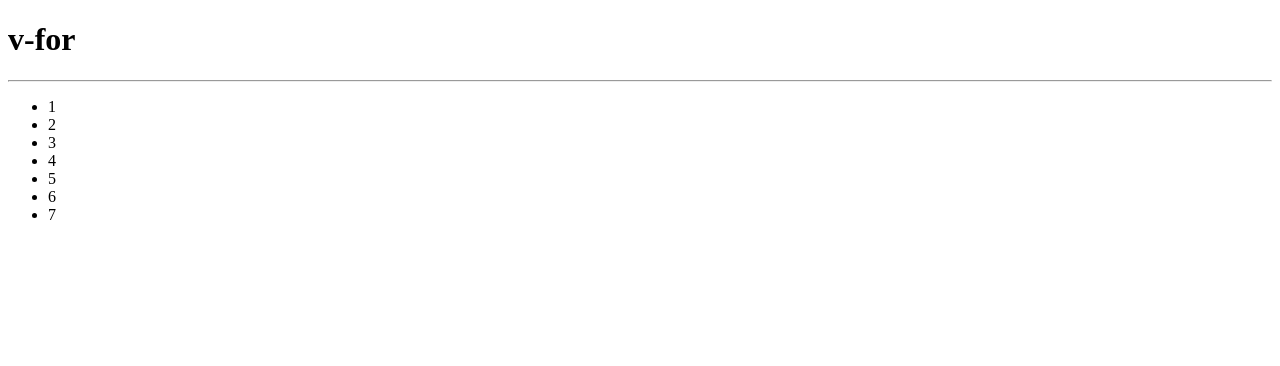
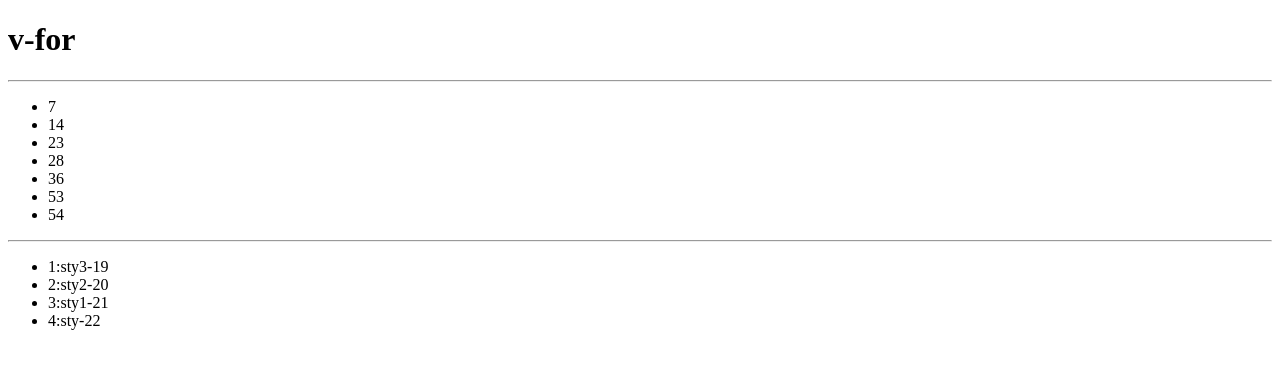
Before and after one commit to sty-z/Vue-demo, a website: page example/v-for.html in a window 1280 px wide. Drawn offline with Linux system fonts and the light colour scheme.

Commit message:
v-for 数组排序操作

```diff
--- a/example/v-for.html
+++ b/example/v-for.html
@@ -11,8 +11,14 @@
     <hr>
     <div id="app">
         <ul>
-            <li v-for='item in itemss'>
+            <li v-for='item in sortItems'>
                 {{item}}
+            </li>
+        </ul>
+        <hr>
+        <ul>
+            <li v-for="(student,index) in sortStudents">
+                {{index+1}}:{{student.name}}-{{student.age}}
             </li>
         </ul>
     </div>
@@ -21,14 +27,34 @@
         var app = new Vue({
             el:"#app",
             data:{
-                items:[53,23,76,14,54,36,28]
+                items:[53,23,7,14,54,36,28],
+                students:[
+                    {name:'sty',age:22},
+                    {name:'sty1',age:21},
+                    {name:'sty2',age:20},
+                    {name:'sty3',age:19}
+                ]
             },
             computed:{
-                itemss:function(){
-                    return [1,2,3,4,5,6,7];
+                sortItems:function(){
+                    return this.items.sort(sortNumber);
+                },
+                sortStudents:function(){
+                    return sortByKey(this.students,'age');
                 }
             }
         })
+        function sortNumber(a,b){
+            return a-b;
+        }
+        //数组对象方法排序
+        function sortByKey(array,key){
+            return array.sort(function(a,b){
+                var x = a[key];
+                var y = b[key];
+                return ((x<y)?-1:((x>y)?1:0));
+            });
+        }
 
     </script>
 
```
